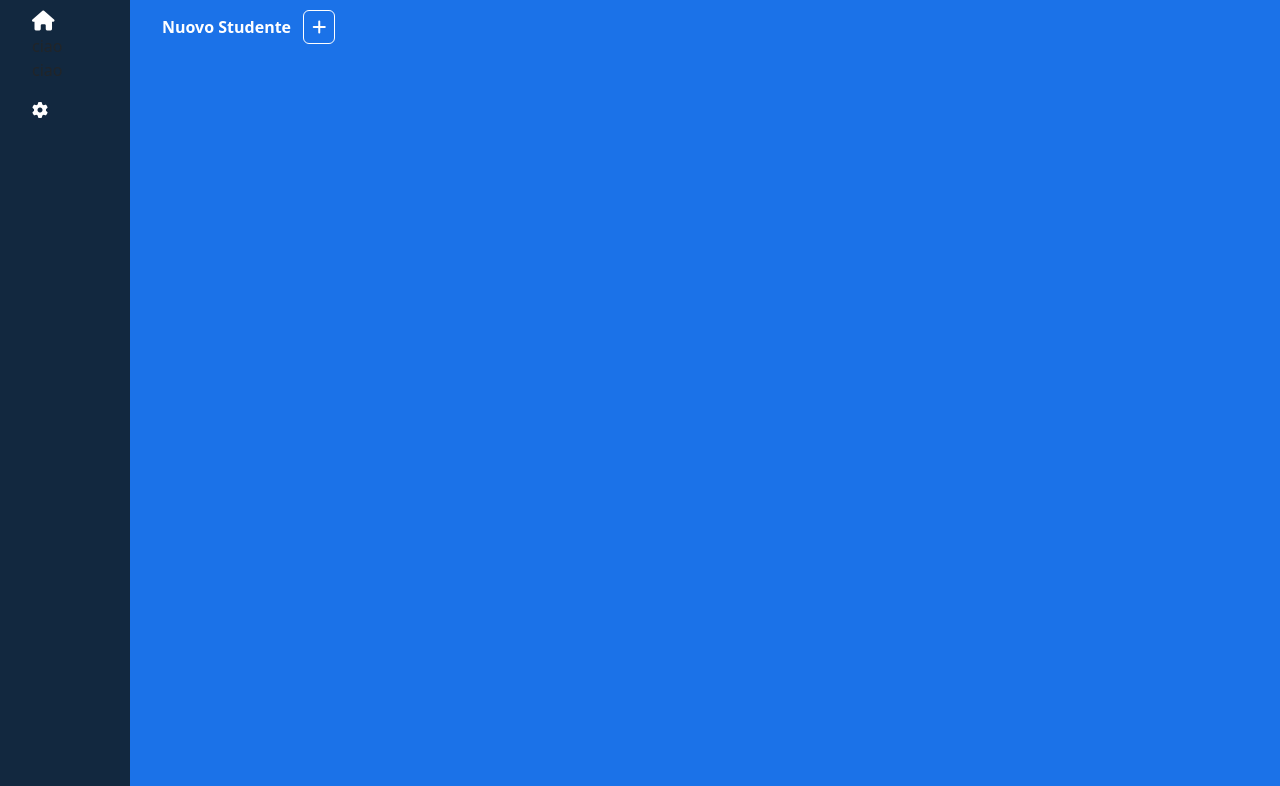
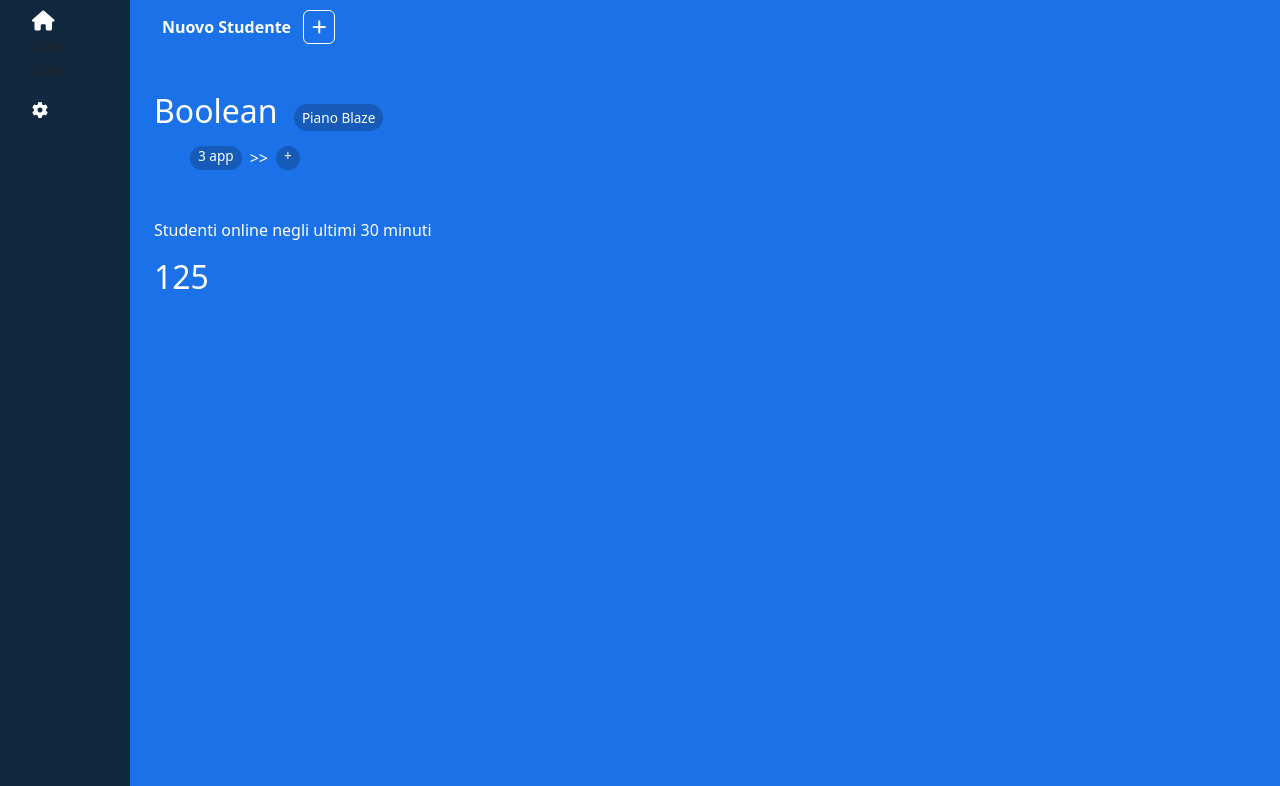
Before and after one commit to SimonaCartolina/html-css-bootstrap-dashboard, a plain HTML site: page index.html in a window 1280 px wide. Shown: the part 100-886 px from the top of the page. Drawn offline with nearby package versions, Linux system fonts and the light colour scheme; some icons are missing.

Commit message:
Made first part of the header "head-part"

```diff
--- a/index.css
+++ b/index.css
@@ -20,3 +20,18 @@ main{
 .fa-plus{
     border:1px solid white;
 }
+
+li{
+    list-style:none;
+}
+.piano-blaze{
+    background-color: #165BBA;
+    border-radius:30px;
+    font-size:0.85rem;
+
+}
+.head-part li{
+    background-color: #165BBA;
+    border-radius:30px;
+    font-size:0.85rem;
+}
--- a/index.html
+++ b/index.html
@@ -204,6 +204,29 @@
                             </div>
                         </div>
 
+                        <div class="head-part mt-5">
+
+                            <div class="d-flex mb-2">
+                                <h2>Boolean
+                                    <span class="piano-blaze mx-2 mt-4 px-2 py-1 align-items-center">Piano Blaze</span>
+                                </h2>
+                            </div>
+
+                            <ul class="d-flex flex-wrap">
+                                <li class="mx-1 px-2 align-items-center">3 app</li>
+                                <span class="mx-1 align-items-center">>></span>
+                                <li class="mx-1 px-2 align-items-center">+</li>
+                            </ul>
+
+                            <p class="mt-5">Studenti online negli ultimi 30 minuti</p>
+                            <h2>125</h2>
+
+
+
+
+                        </div>
+
+
             </div>
         </main>
     </div>
```
